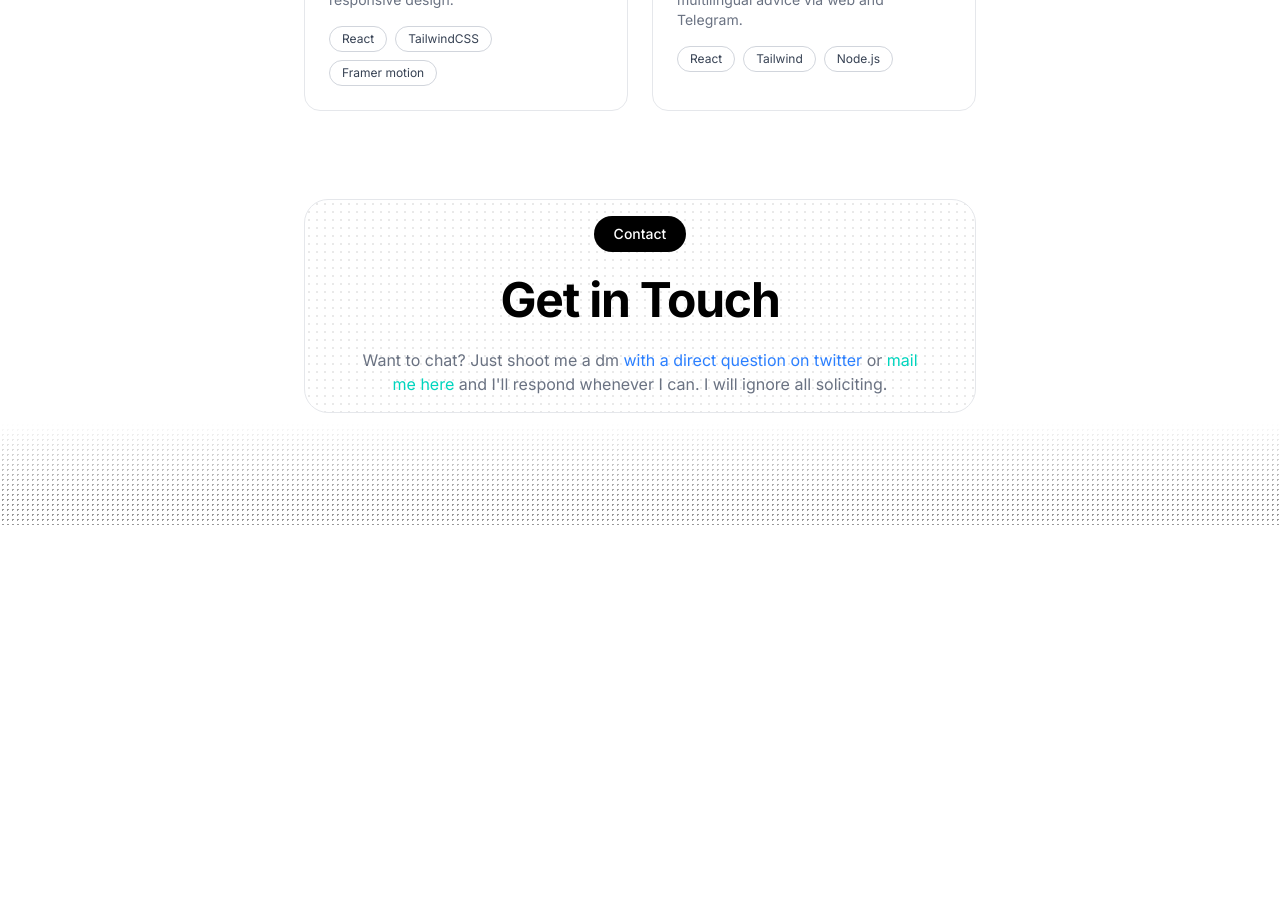
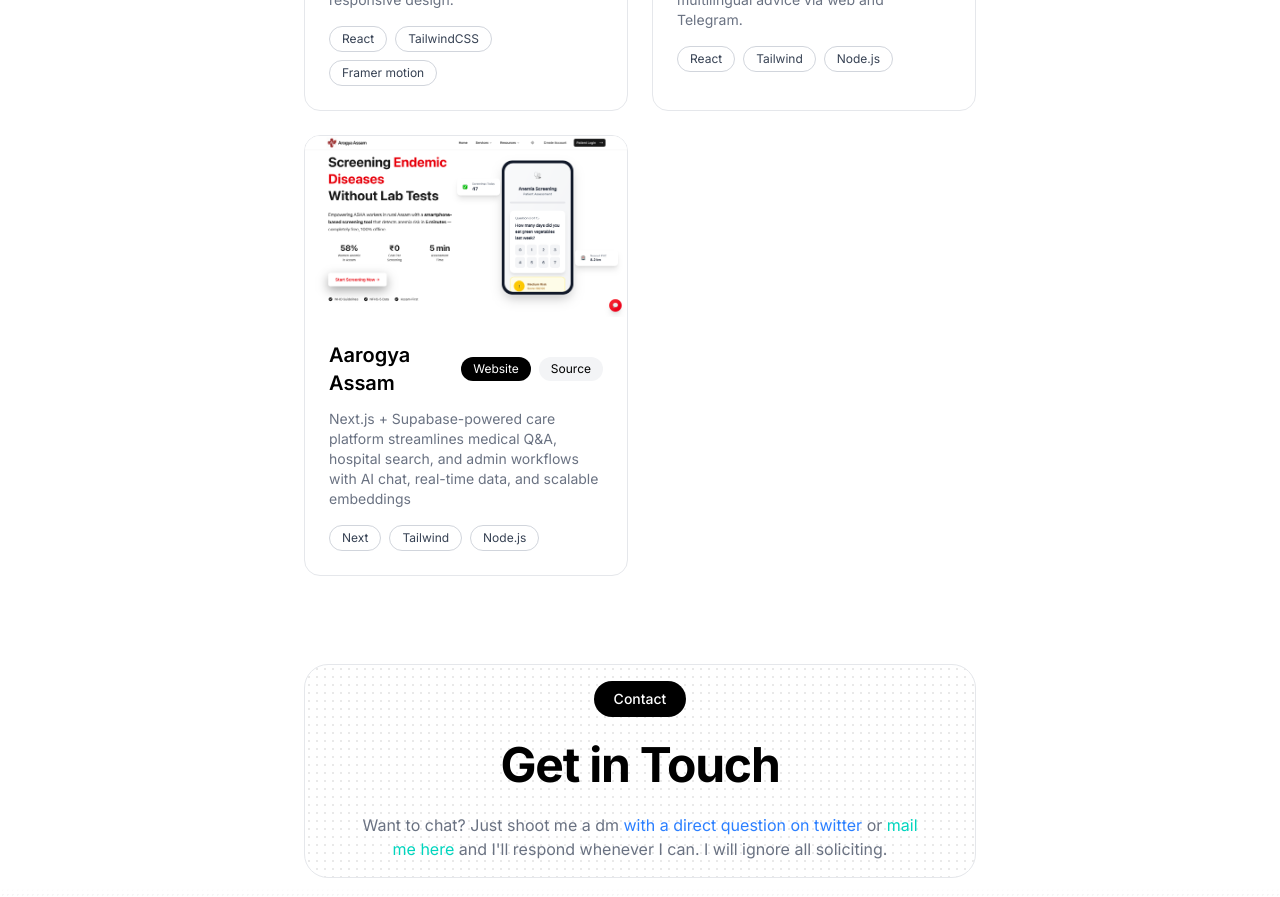
Before and after one commit to ANUBHAVSINGH30/Portfolio, a React (Vite) app: page / in a window 1280 px wide. Shown: the part 2340-3237 px from the top of the page. Before the commit the page ends 2865 px from the top, so only its background shows below. Built offline with nearby package versions, Linux system fonts and the light colour scheme.

Commit message:
added new project

```diff
--- a/src/data/projects.js
+++ b/src/data/projects.js
@@ -49,4 +49,16 @@
     tech: ["React", "Tailwind","Node.js"],
     featured: false,
   },
+  {
+    id: 5,
+    title: "Aarogya Assam",
+    description:
+      "Next.js + Supabase-powered care platform streamlines medical Q&A, hospital search, and admin workflows with AI chat, real-time data, and scalable embeddings",
+    image: "/AarogyaAssam.png",
+    timeline: "2025",
+    website: "https://hackathonn-smoky.vercel.app/",
+    source: "https://github.com/ANUBHAVSINGH30/Hackathon",
+    tech: ["Next", "Tailwind","Node.js"],
+    featured: false,
+  },
 ];
```
Also changed, not shown: public/AarogyaAssam.png (added).
